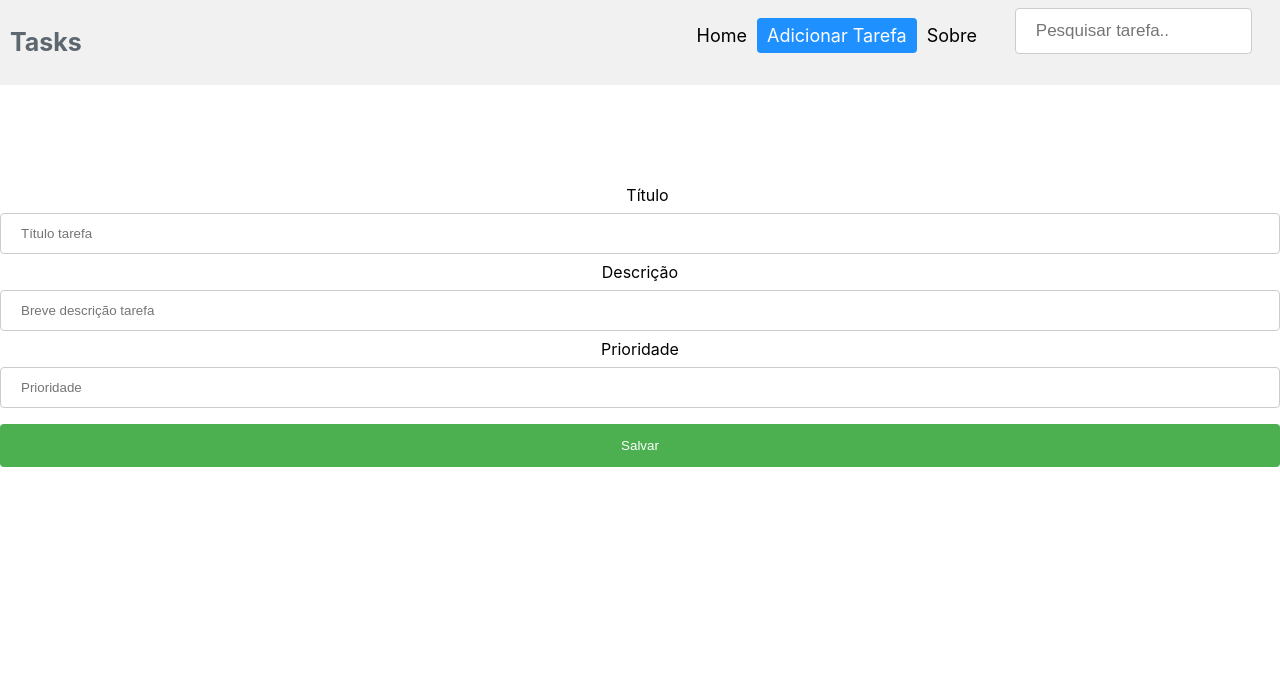
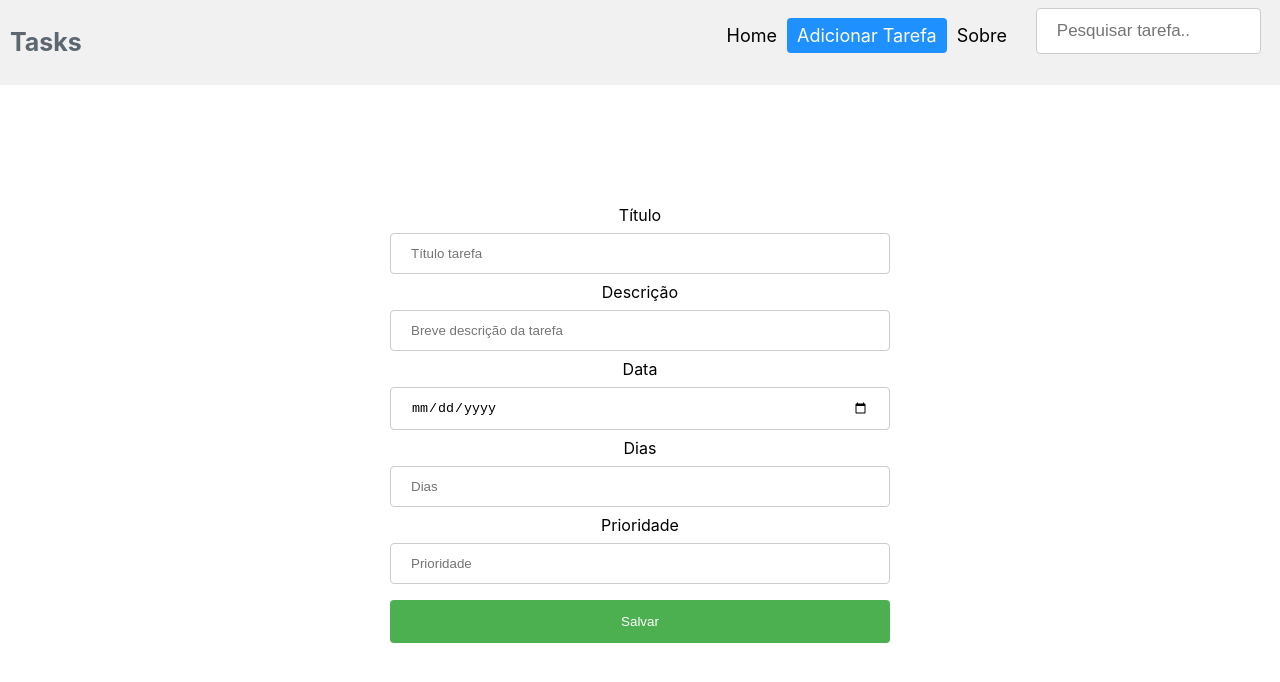
Before and after one commit to gabrielsousadev/diel-tasks, a React (Create React App) app: page /add in a window 1280 px wide. Shown: the top 682 px of the page. Built offline with nearby package versions, Linux system fonts and the light colour scheme; no server answers; the database is empty.

Commit message:
Atualização layout

```diff
--- a/src/components/Header.css
+++ b/src/components/Header.css
@@ -61,7 +61,6 @@
     padding: 1px;
     margin-top: 5px;
     margin-right: 6px;
-    border: none;
     font-size: 17px;
 }
 
--- a/src/components/Header.jsx
+++ b/src/components/Header.jsx
@@ -26,7 +26,9 @@ const Header = () => {
 
   return (
     <div className="header">
+      <Link to="/">
       <p className="logo">Tasks</p>
+      </Link>
       <div className="headerRight">
         <form onSubmit={handleSubmit} className="form">
           <input
--- a/src/pages/AddEdit.css
+++ b/src/pages/AddEdit.css
@@ -1,17 +1,19 @@
 .content
 {
     margin-top: 100px;
+    padding: 20px 20px;
 }
 
-.form
+.formFields
 {
     margin: auto;
-    padding: 15px;
-    max-width: 400px;
+    max-width: 500px;
     align-content: center;
 }
 
 input[type="text"],
+input[type="date"],
+input[type="number"],
 select
 {
     width: 100%;
--- a/src/pages/AddEdit.jsx
+++ b/src/pages/AddEdit.jsx
@@ -7,13 +7,15 @@ import "./AddEdit.css";
 const initialState = {
   title: "",
   description: "",
+  date: "",
+  days: "",
   priority: ""
 };
 
 const AddEdit = () => {
   const [state, setState] = useState(initialState);
   const [data, setData] = useState({});
-  const { title, description, priority } = state;
+  const { title, description, priority, date, days } = state;
   const navigate = useNavigate();
   const { id } = useParams();
 
@@ -50,7 +52,7 @@ const AddEdit = () => {
 
   const handleSubmit = (e) => {
     e.preventDefault();
-    if (!title || !description || !priority) {
+    if (!title || !description || !priority || !date || !days) {
       toast.error("Por favor preencher todas as informações.");
     } else {
       if (!id) {
@@ -77,7 +79,7 @@ const AddEdit = () => {
 
   return (
     <div className="content">
-      <form className="form" onSubmit={handleSubmit}>
+      <form className="formFields" onSubmit={handleSubmit}>
         <label htmlFor="title">Título</label>
         <input
           type="text"
@@ -92,8 +94,26 @@ const AddEdit = () => {
           type="text"
           id="description"
           name="description"
-          placeholder="Breve descrição tarefa"
+          placeholder="Breve descrição da tarefa"
           value={description || ""}
+          onChange={handleInputChange}
+        />
+        <label htmlFor="date">Data</label>
+        <input
+          type="date"
+          id="date"
+          name="date"
+          placeholder="Data"
+          value={date || ""}
+          onChange={handleInputChange}
+        />
+        <label htmlFor="days">Dias</label>
+        <input
+          type="number"
+          id="days"
+          name="days"
+          placeholder="Dias"
+          value={days || ""}
           onChange={handleInputChange}
         />
         <label htmlFor="priority">Prioridade</label>
--- a/src/pages/Home.css
+++ b/src/pages/Home.css
@@ -62,7 +62,7 @@
 
 .btnEdit
 {
-    background-color: #008cba;
+    background-color: red;
 }
 
 .btnDelete
--- a/src/pages/Home.jsx
+++ b/src/pages/Home.jsx
@@ -92,6 +92,8 @@ const Home = () => {
               <th>Número</th>
               <th>Título</th>
               <th>Descrição</th>
+              <th>Data</th>
+              <th>Dias</th>
               <th>Prioridade</th>
               {!sort && (<th>Ações</th>)}
             </tr>
@@ -104,6 +106,8 @@ const Home = () => {
                   <th scope="row">{index + 1}</th>
                   <td>{data[id].title}</td>
                   <td>{data[id].description}</td>
+                  <td>{data[id].date}</td>
+                  <td>{data[id].days}</td>
                   <td>{data[id].priority}</td>
                   <td>
                     <Link to={`/update/${id}`}>
@@ -127,6 +131,8 @@ const Home = () => {
                   <th scope="row">{index + 1}</th>
                   <td>{item.title}</td>
                   <td>{item.description}</td>
+                  <td>{item.date}</td>
+                  <td>{item.days}</td>
                   <td>{item.priority}</td>
                   </tr>
                 )
@@ -139,6 +145,7 @@ const Home = () => {
           <option>Selecione</option>
           <option value="title">Título</option>
           <option value="description">Descrição</option>
+          <option value="date">Data</option>
         </select>
         <button className="btn btnReset" onClick={handleReset}>Resetar</button>
         <br />
--- a/src/pages/Search.jsx
+++ b/src/pages/Search.jsx
@@ -45,6 +45,8 @@ const Search = () => {
                 <th>Número</th>
                 <th>Título</th>
                 <th>Descrição</th>
+                <th>Data</th>
+                <th>Dias</th>
                 <th>Prioridade</th>
               </tr>
             </thead>
@@ -55,6 +57,8 @@ const Search = () => {
                     <th scope="row">{index + 1}</th>
                     <td>{data[id].title}</td>
                     <td>{data[id].description}</td>
+                    <td>{data[id].date}</td>
+                    <td>{data[id].days}</td>
                     <td>{data[id].priority}</td>
                   </tr>
                 );
--- a/src/pages/View.jsx
+++ b/src/pages/View.jsx
@@ -46,6 +46,14 @@ const View = () => {
             <span>{task.description}</span>
             <br />
             <br />
+            <strong>Data: </strong>
+            <span>{task.date}</span>
+            <br />
+            <br />
+            <strong>Prioridade: </strong>
+            <span>{task.priority}</span>
+            <br />
+            <br />
             <Link to="/">
               <button className="btn btnEdit">Voltar</button>
             </Link>
```
